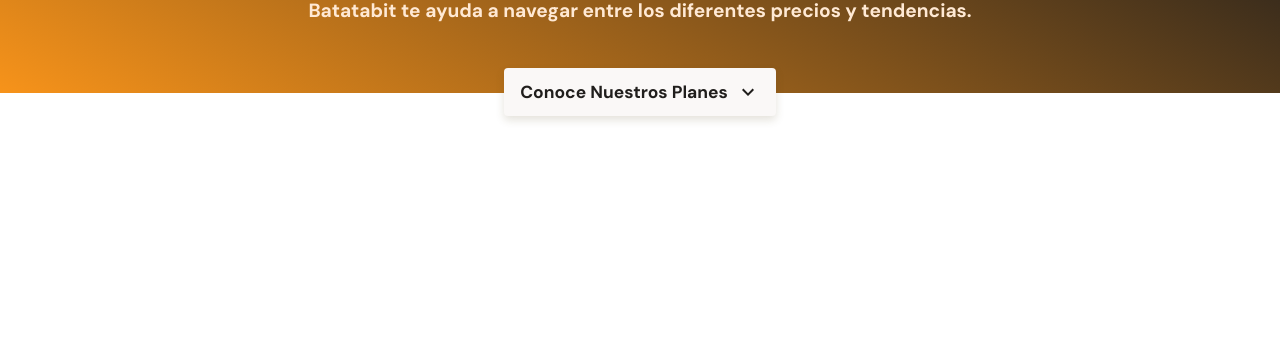
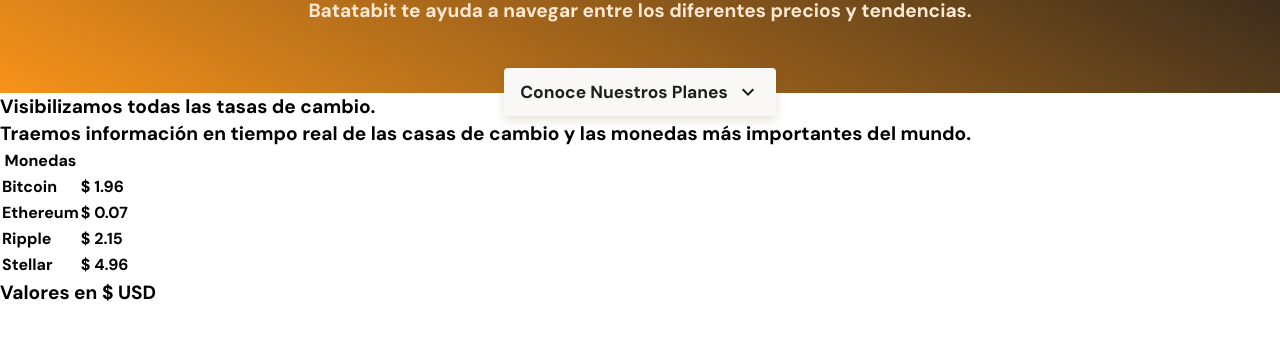
Before and after one commit to ElianeRiveraCastillo22/batatabit, a plain HTML site: page src/index.html in a window 1280 px wide. Shown: the part 295-634 px from the top of the page. Drawn offline with Linux system fonts and the light colour scheme.

Commit message:
add: main structure

```diff
--- a/src/index.html
+++ b/src/index.html
@@ -33,8 +33,46 @@
             <a href="" class="header__redirect">Conoce Nuestros Planes<span></span></a>
         </div>
     </header>
-    <main>
-        <section></section>
+    <main class="main">
+        <section class="exchange">
+            <div class="exchange__img"></div>
+            <div class="exchange__container-info">
+                <h2>Visibilizamos todas las tasas de cambio.</h2>
+                <p>Traemos información en tiempo real de las casas de cambio y las monedas más importantes del mundo.</p>
+            </div>
+            <section class="exchange__container-table">
+                <div>
+                    <table class="exchange_table">
+                        <thead>
+                            <tr>
+                                <th class="exchange__title">Monedas</th>
+                            </tr>
+                        </thead>
+                        <tbody class="exchange__body">
+                            <tr>
+                                <td class="table__criptomoneda">Bitcoin</td>
+                                <td class="table__price">$ 1.96 <span class="table__icon table__icon--down"></span></td>
+                            </tr>
+                            <tr>
+                                <td class="table__criptomoneda">Ethereum</td>
+                                <td class="table__price">$ 0.07 <span class="table__icon table__icon--up"></span></td>
+                            </tr>
+                            <tr>
+                                <td class="table__criptomoneda">Ripple</td>
+                                <td class="table__price">$ 2.15 <span class="table__icon table__icon--down"></span></td>
+                            </tr>
+                            <tr>
+                                <td class="table__criptomoneda">Stellar</td>
+                                <td class="table__price">$ 4.96 <span class="table__icon table__icon--up"></span></td>
+                            </tr>
+                        </tbody>
+
+                    </table>
+                    <span class="exchange__icon--row-right"></span>
+                </div>
+                <p class="exchange__container-table--value">Valores en $ USD</p>
+            </section>
+        </section>
         <section></section>
         <section></section>
     </main>
```
